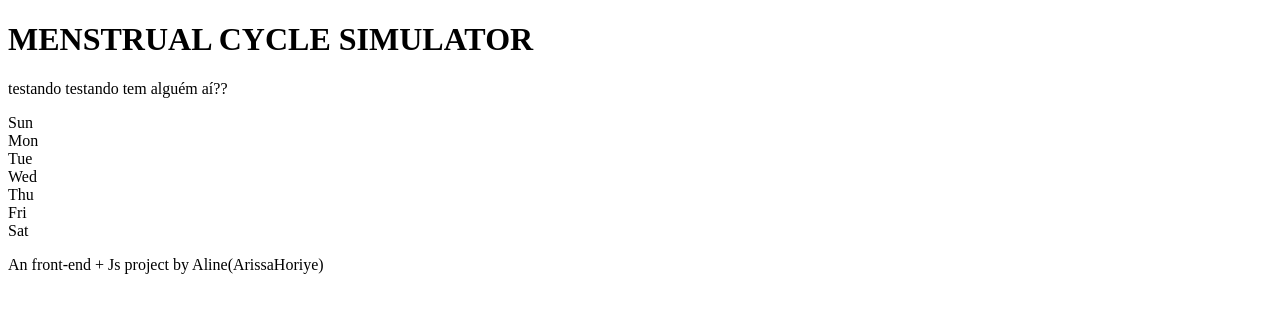
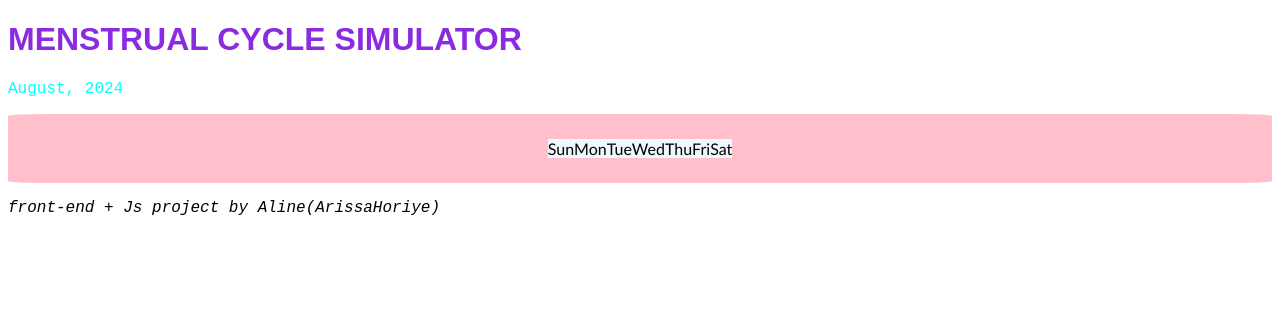
Before and after one commit to ArissaHoriye/MenstrualCycleSimulator, a plain HTML site: page index.html in a window 1280 px wide. Drawn offline with Linux system fonts and the light colour scheme.

Commit message:
more html and css

```diff
--- a/index.html
+++ b/index.html
@@ -20,7 +20,7 @@
         <header>
             <h1><b>MENSTRUAL CYCLE SIMULATOR</b></h1>
         </header>
-            <p>testando testando tem alguém aí??</p>
+            <p>August, 2024</p>
     <div class="container">
           <div class="weekDays">
             <div>Sun</div>
@@ -40,7 +40,7 @@
     </div>
 
         <footer>
-            <p>An front-end + Js project by Aline(ArissaHoriye)</p>
+            <p><i>front-end + Js project by Aline(ArissaHoriye)</i></p>
         </footer>
     </body>
 </html>
--- a/style.css
+++ b/style.css
@@ -0,0 +1,32 @@
+h1 {
+    color:blueviolet;
+    font-family: Arial, Helvetica, sans-serif;
+}
+
+body {
+    color: aqua;
+    font-family: 'Courier New', Courier, monospace;
+}
+
+footer {
+    color: black;
+}
+
+.container {
+    color:brown;
+    background-color: pink;
+    font-family: 'Gill Sans', 'Gill Sans MT', Calibri, 'Trebuchet MS', sans-serif;
+    display: flex;
+    border-radius: 3%;
+    justify-content: center;
+    padding: auto;
+}
+
+.weekDays {
+    color: black;
+    background-color: aliceblue;
+    font-family: 'Gill Sans', 'Gill Sans MT', Calibri, 'Trebuchet MS', sans-serif;
+    margin: 2%;
+    border-color: blue;
+    display: flex;
+}
```
